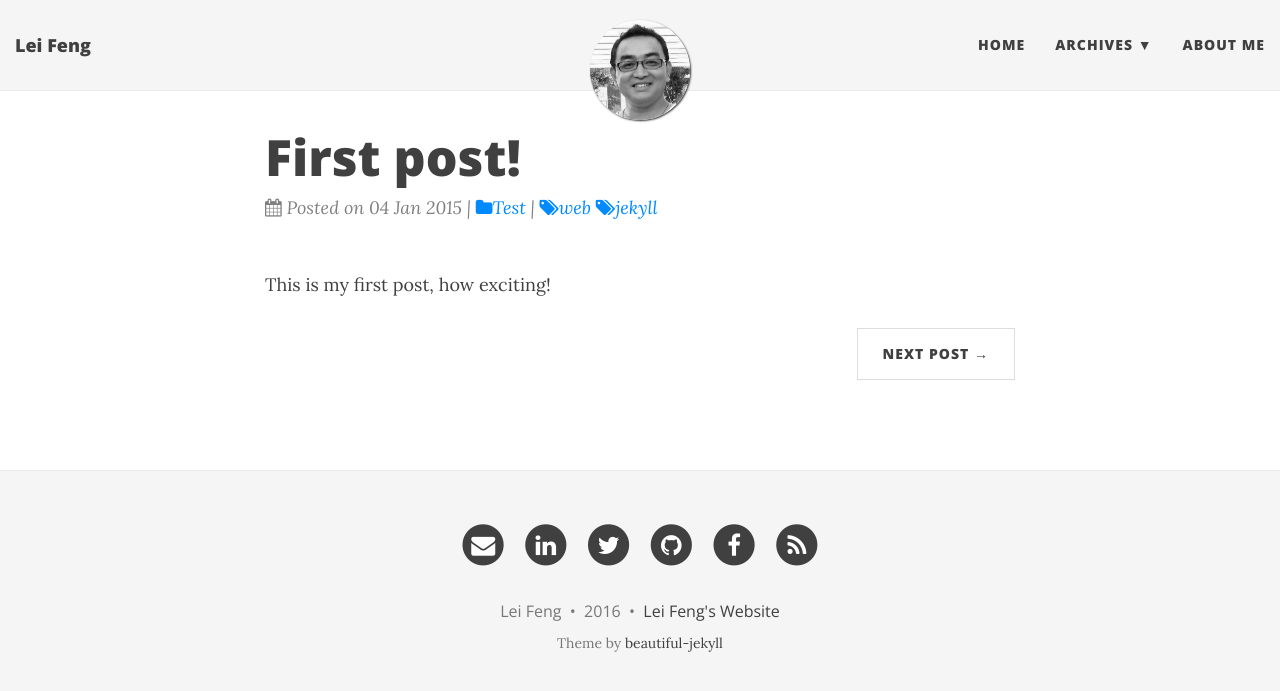
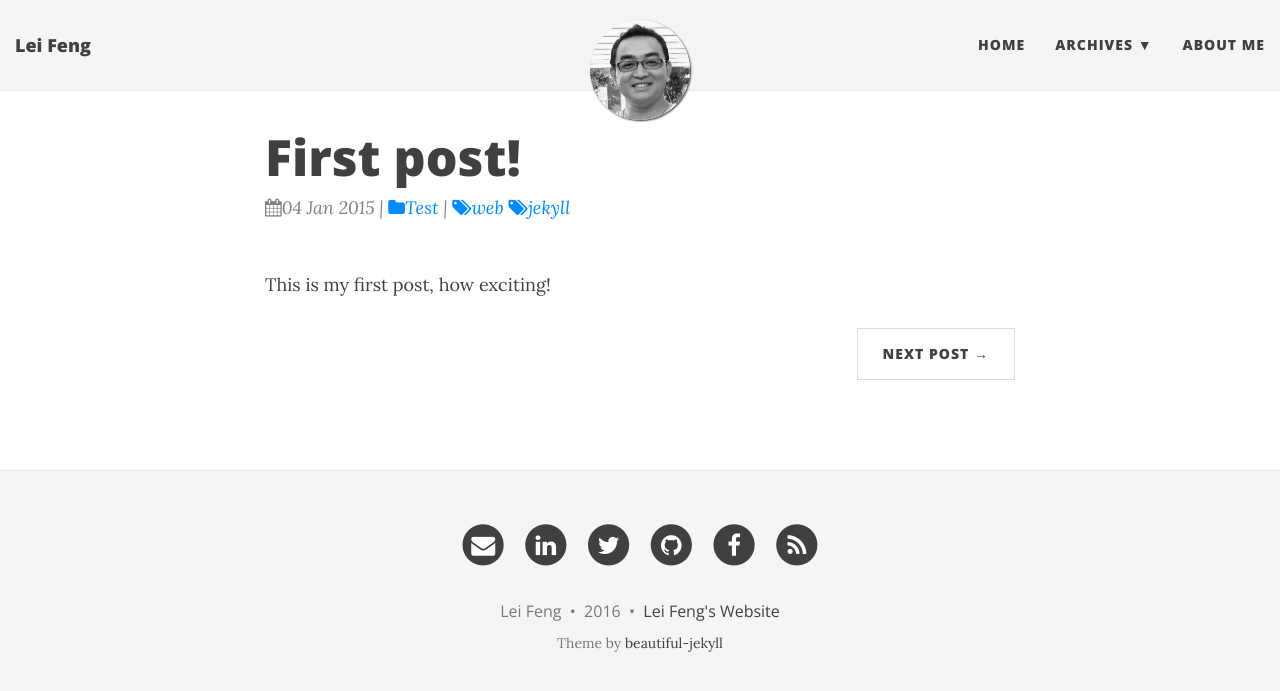
Before and after one commit to stonefl/stonefl.github.io, a Jekyll site: the page built from _posts/2015-01-04-first-post.md, in a window 1280 px wide. Shown: the top 691 px of the page. Built offline with Jekyll 4.4.1, drawn with Linux system fonts in a browser that asks for light colours; nearby versions of some CDN libraries; comment, search, counter and statistics services are not loaded.

Commit message:
Update page-meta-info.html

```diff
--- a/_includes/page-meta-info.html
+++ b/_includes/page-meta-info.html
@@ -1,18 +1,18 @@
 <span class="post-meta">
 
-  <i class="fa fa-calendar" aria-hidden="true" title="Date published"></i> Posted on {{ page.date | date_to_string }}
+  <i class="fa fa-calendar" aria-hidden="true" title="Date published"></i>{{ page.date | date_to_string }}
 
   <!--Post categories-->
   {% if page.categories %} |
     {% for cat in page.categories %}
-      <a href="{{ site.category_page | prepend: site.baseurl }}#{{ cat | slugify }}" class="post-cat"><i class="fa fa-folder" title="post categories"></i>{{ cat }}</a>
+      <a href="{{ site.category_page | prepend: site.baseurl }}#{{ cat | slugify }}" class="post-cat"><i class="fa fa-folder" title="Post categories"></i>{{ cat }}</a>
     {% endfor %}
   {% endif %}
 
  <!--Post tags-->
  {% if page.tags %} |
     {% for tag in page.tags %}
-       <a href="{{ site.tag_page | prepend: site.baseurl }}#{{ tag | slugify }}" class="post-tag"><i class="fa fa-tags" title="post tags"></i>{{ tag }}</a>
+       <a href="{{ site.tag_page | prepend: site.baseurl }}#{{ tag | slugify }}" class="post-tag"><i class="fa fa-tags" title="Post tags"></i>{{ tag }}</a>
     {% endfor %}
  {% endif %}
  </span>
```
